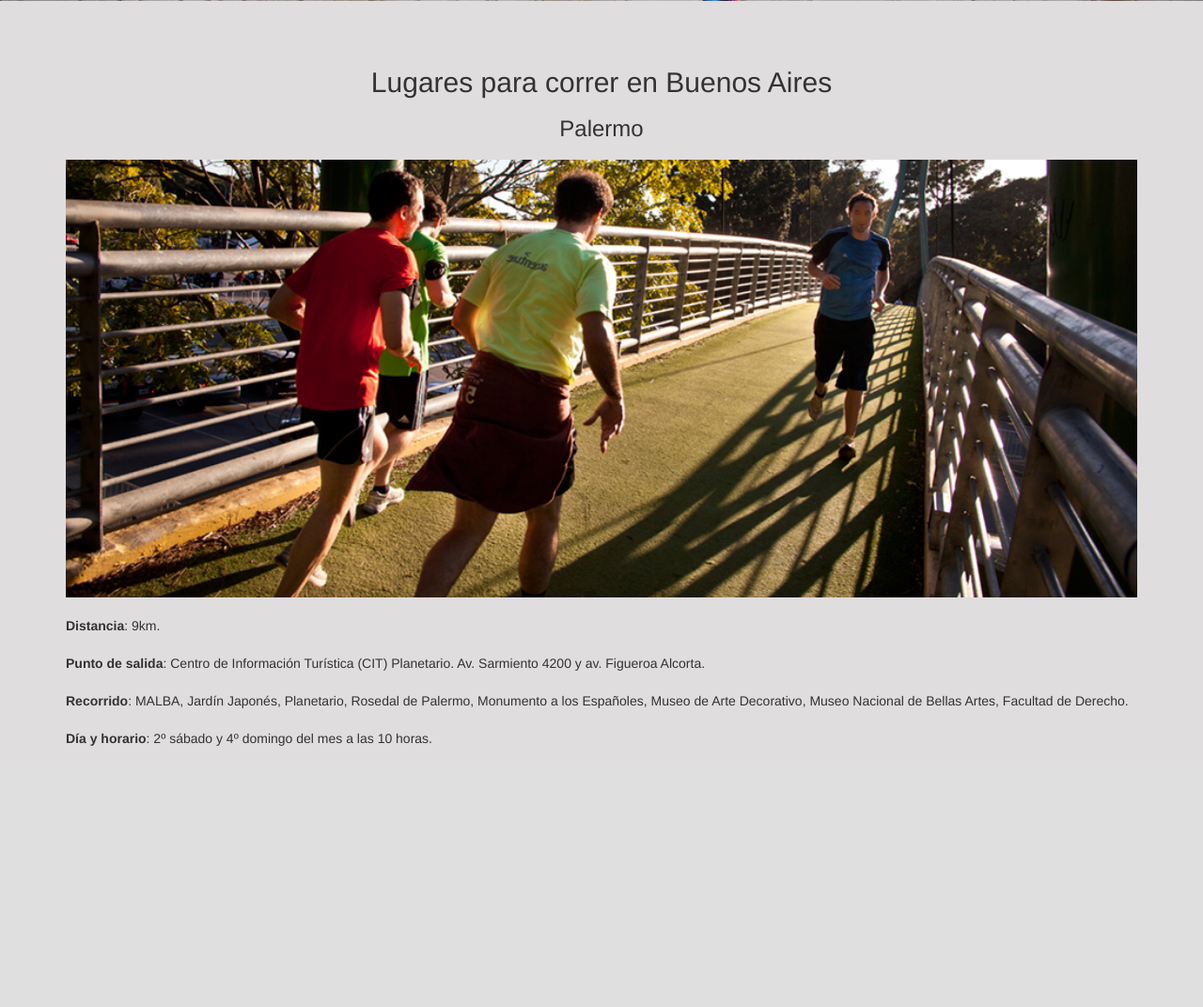
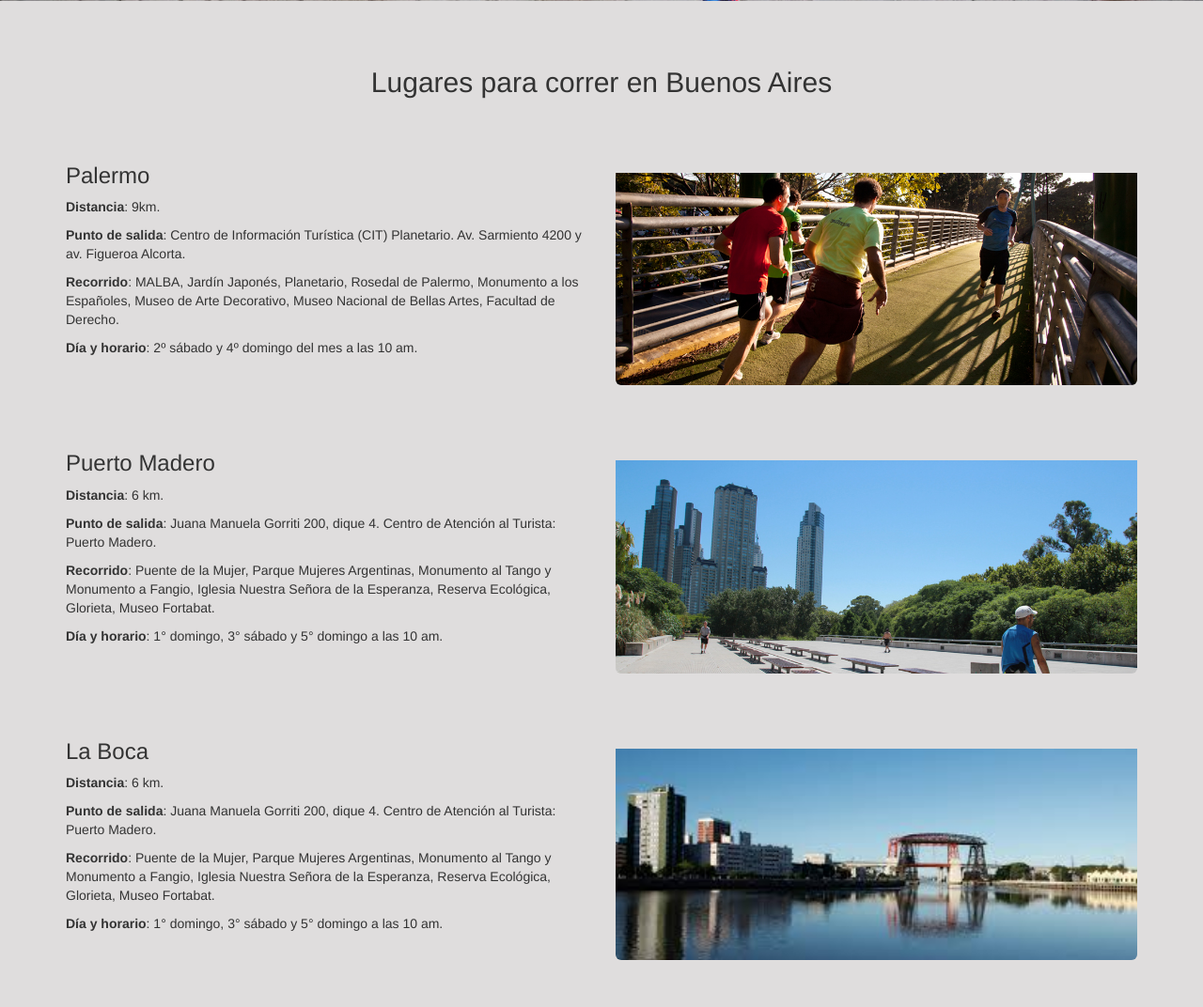
Before and after one commit to mariandlc/Grupo3, a PHP site: page / in a window 1280 px wide. Shown: the part 443-1515 px from the top of the page at 94% size. Before the commit the page ends 1237 px from the top, so only its background shows below. Run offline with PHP 8.4, Linux system fonts and the light colour scheme.

Commit message:
se agregaron otros lugares para correr

```diff
--- a/css/style.css
+++ b/css/style.css
@@ -49,16 +49,35 @@ body {
 }
 */
 
-.places-run-bsas h2,h3{
+.places-run-bsas h2{
   text-align: center;
 }
 
-.palermo p,img,h3{
-  margin-bottom: 20px;
+.places-run-bsas article{
+  margin-top: 50px;
+  margin-bottom: 50px;
 }
 
-.palermo img{
+.places-run-bsas article img{
   width: 100%;
+  display: inline-block;
+  padding-top: 30px;
+}
+
+
+footer {
+  width: 100%;
+  position:absolute;
+  bottom:0;
+  left:0;
+  right: 0;
+  background-color: #030202;
+  height: 100px;
+}
+
+.copyright{
+  color: #f1f1f1;
+  padding-top: 37.5px;
 }
 
 @media all and (min-width: 766px) and (orientation:landscape) {
--- a/index.html
+++ b/index.html
@@ -93,10 +93,14 @@
     <div class="container">
       <section class="places-run-bsas">
         <h2>Lugares para correr en Buenos Aires</h2>
+        <article class="palermo">
+          <div class="row">
 
-        <article class="palermo">
+            <div class="col-xs-12 col-sm-12 col-md-6">
+              <div data-aos="fade-right">
                 <h3>Palermo </h3>
-          <img src="images/palermo.jpg" alt="">
+              </div>
+              <div data-aos="fade-right">
                 <p><strong>Distancia</strong>: 9km.</p>
                 <p>
                   <strong>Punto de salida</strong>: Centro de Información Turística (CIT) Planetario. Av. Sarmiento 4200 y av. Figueroa Alcorta.
@@ -105,18 +109,88 @@
                   <strong>Recorrido</strong>: MALBA, Jardín Japonés, Planetario, Rosedal de Palermo, Monumento a los Españoles, Museo de Arte Decorativo, Museo Nacional de Bellas Artes, Facultad de Derecho.
                 </p>
                 <p>
-            <strong>Día y horario</strong>: 2º sábado y 4º domingo del mes a las 10 horas.
+                  <strong>Día y horario</strong>: 2º sábado y 4º domingo del mes a las 10 am.
                 </p>
+              </div>
+            </div>
+
+            <div class="col-xs-12 col-sm-12 col-md-6">
+              <div data-aos="fade-right">
+                <img src="images/palermo.jpg" alt="" class="img-rounded">
+              </div>
+            </div>
+
+          </div>
+
         </article>
 
         <article class="puerto-madero">
+          <div class="row">
+
+            <div class="col-xs-12 col-sm-12 col-md-6">
+              <div data-aos="fade-right">
+                <h3>Puerto Madero</h3>
+              </div>
+              <div data-aos="fade-right">
+                <p><strong>Distancia</strong>: 6 km.</p>
+                <p>
+                  <strong>Punto de salida</strong>: Juana Manuela Gorriti 200, dique 4. Centro de Atención al Turista: Puerto Madero.
+                </p>
+                <p>
+                  <strong>Recorrido</strong>: Puente de la Mujer, Parque Mujeres Argentinas, Monumento al Tango y Monumento a Fangio, Iglesia Nuestra Señora de la Esperanza, Reserva Ecológica, Glorieta, Museo Fortabat.
+                </p>
+                <p>
+                  <strong>Día y horario</strong>: 1° domingo, 3° sábado y 5° domingo a las 10 am.
+                </p>
+              </div>
+            </div>
+
+            <div class="col-xs-12 col-sm-12 col-md-6">
+              <div data-aos="fade-zoom">
+                <img src="images/p-madero.jpg" class="img-rounded"  alt="">
+              </div>
+            </div>
+
+          </div>
+
         </article>
 
-        <article class="la_boca">
+        <article class="puerto-madero">
+          <div class="row">
+
+            <div class="col-xs-12 col-sm-12 col-md-6">
+              <div data-aos="fade-right">
+                <h3>La Boca</h3>
+              </div>
+              <div data-aos="fade-right">
+                <p><strong>Distancia</strong>: 6 km.</p>
+                <p>
+                  <strong>Punto de salida</strong>: Juana Manuela Gorriti 200, dique 4. Centro de Atención al Turista: Puerto Madero.
+                </p>
+                <p>
+                  <strong>Recorrido</strong>: Puente de la Mujer, Parque Mujeres Argentinas, Monumento al Tango y Monumento a Fangio, Iglesia Nuestra Señora de la Esperanza, Reserva Ecológica, Glorieta, Museo Fortabat.
+                </p>
+                <p>
+                  <strong>Día y horario</strong>: 1° domingo, 3° sábado y 5° domingo a las 10 am.
+                </p>
+              </div>
+            </div>
+
+            <div class="col-xs-12 col-sm-12 col-md-6">
+              <div data-aos="fade-right">
+                <img src="images/la-boca.jpg" class="img-rounded" alt="">
+              </div>
+            </div>
+
+          </div>
+
         </article>
 
+
+
       </section>
-    </div>
+
+
 
     <!-- jQuery (necessary for Bootstrap's JavaScript plugins) -->
     <script src="https://ajax.googleapis.com/ajax/libs/jquery/1.12.4/jquery.min.js"></script>
```
Also changed, not shown: images/gadot.jpeg (added), images/gal2.jpg (added), images/la-boca.jpg (added), images/p-madero.jpg (added). Lines whose indentation alone changed are shown as unchanged.
